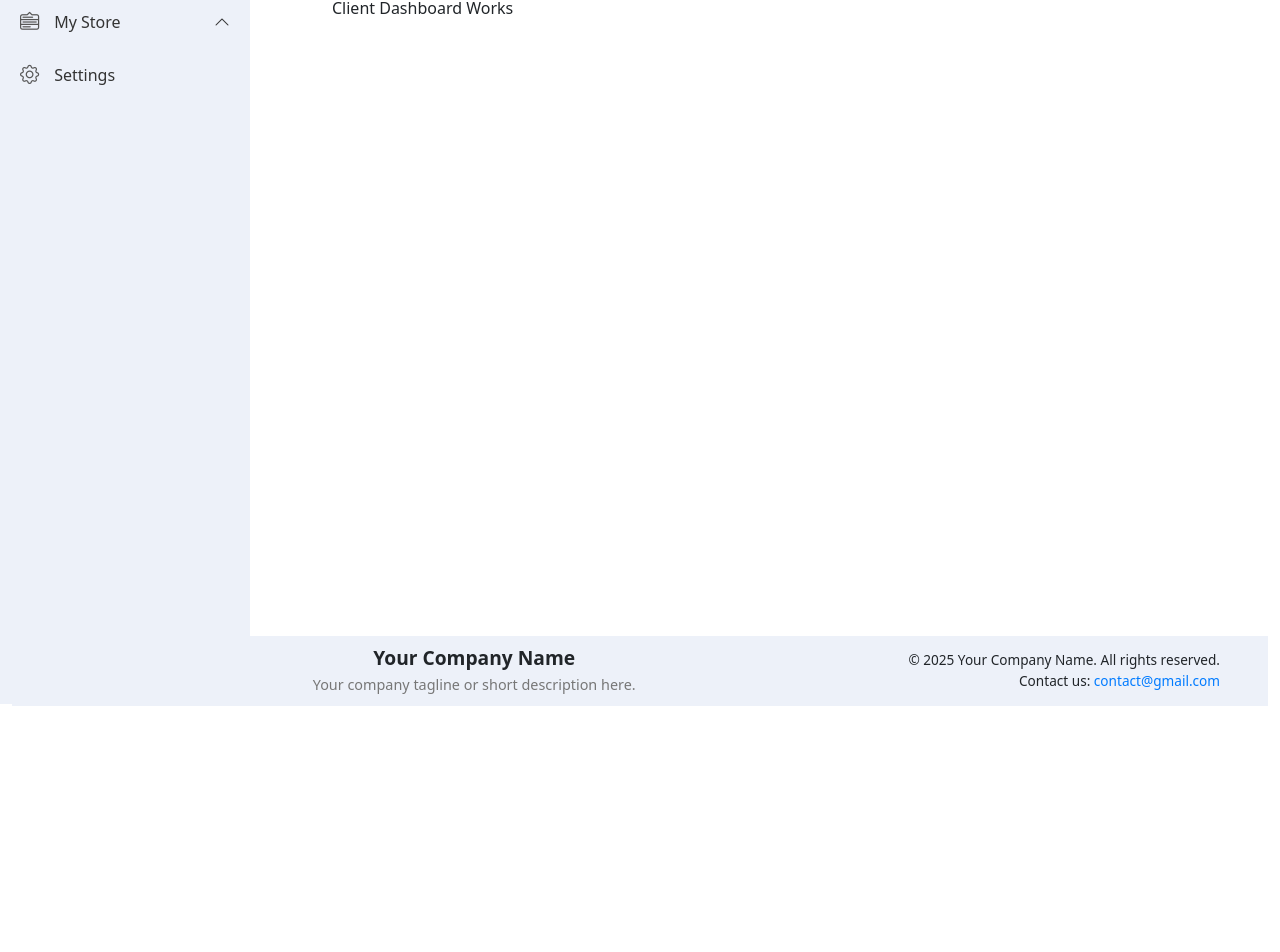
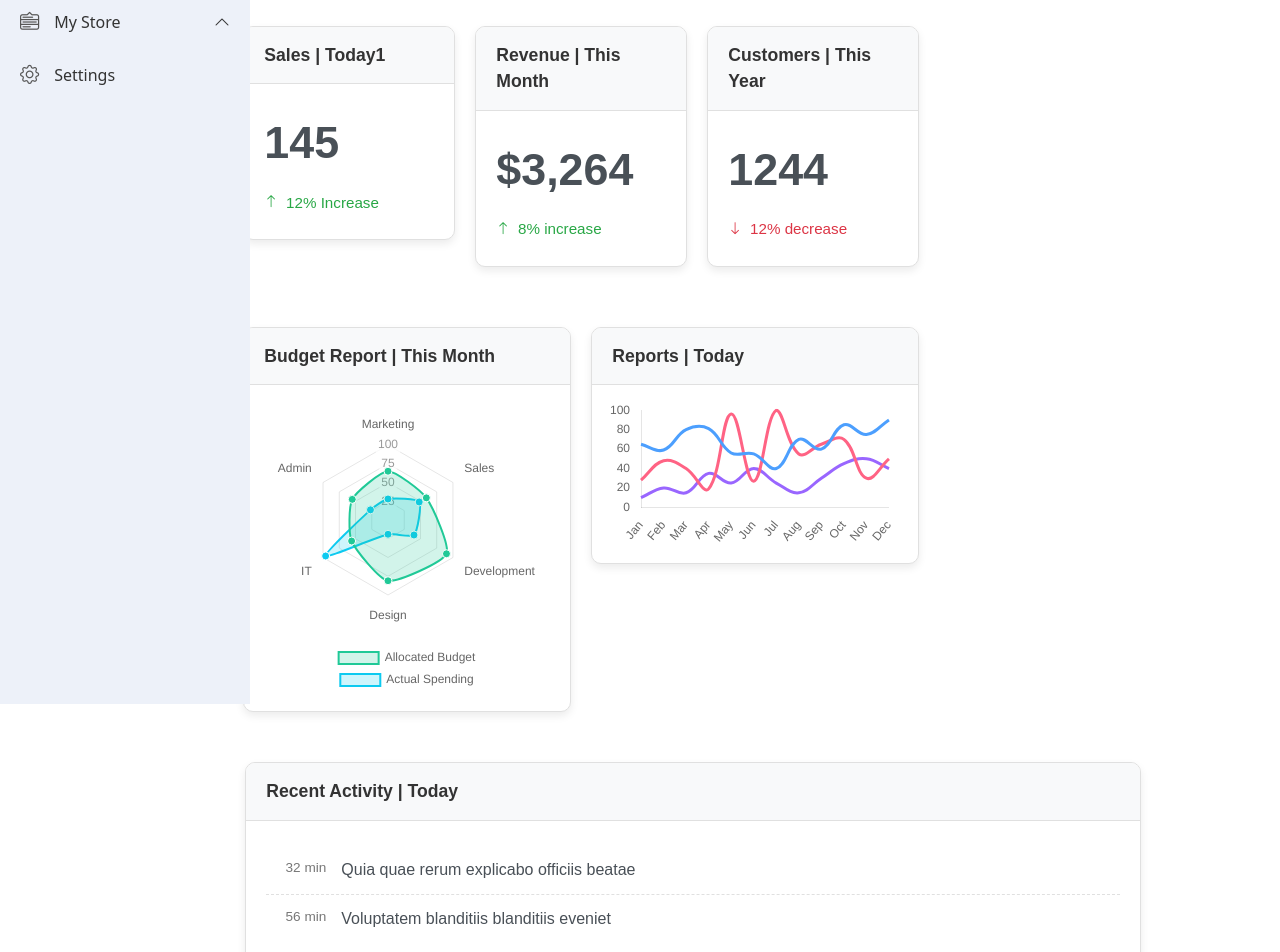
Before and after one commit to Mahfuz-bappy/Inventrixapp, an Angular app: page /storeboard/dashboard in a window 1280 px wide. Shown: the part 96-1048 px from the top of the page. Before the commit the page ends 802 px from the top, so only its background shows below. Built offline with nearby package versions, Linux system fonts and the light colour scheme.

Commit message:
dashb board chart

```diff
--- a/package.json
+++ b/package.json
@@ -21,6 +21,8 @@
     "@ng-select/ng-select": "^14.2.2",
     "bootstrap": "^5.3.3",
     "bootstrap-icons": "^1.11.3",
+    "chart.js": "^4.4.8",
+    "ng2-charts": "^8.0.0",
     "ngx-toastr": "^19.0.0",
     "popper.js": "^1.16.1",
     "rxjs": "~7.8.0",
--- a/src/app/clientdashboard/clientdashboard.component.css
+++ b/src/app/clientdashboard/clientdashboard.component.css
@@ -1,21 +1,123 @@
-.sidebar {
-    width: 250px;
-    background: #f8f9fa;
-    height: 100vh;
-    padding-top: 20px;
-    position: fixed;
-}
-.main-content {
-    margin-left: 260px;
+/* clientdashboard.component.css */
+
+.dashboard-container {
     padding: 20px;
-}
-.card {
-    text-align: center;
-    padding: 15px;
-}
-.top-bar {
-    background: #007bff;
-    color: white;
+    font-family: 'Arial', sans-serif; /* Example font */
+  }
+
+  .row {
+    display: flex;
+    flex-wrap: wrap;
+    margin-bottom: 20px;
+  }
+
+  .col-md-3, .col-md-6 {
+    flex: 1;
     padding: 10px;
-    text-align: center;
-}
+    box-sizing: border-box;
+    max-width: 50%; /* Default for smaller columns */
+  }
+  .col-md-6 {
+    max-width: 100%; /* Default for larger columns */
+  }
+
+
+  .dashboard-card, .dashboard-chart-card {
+    background-color: #ffffff; /* White card background */
+    border-radius: 10px; /* More rounded corners */
+    box-shadow: 0 4px 8px rgba(0, 0, 0, 0.08); /* Softer shadow */
+    overflow: hidden;
+    border: 1px solid #e0e0e0; /* Light border */
+  }
+
+  .card-header {
+    background-color: #f8f9fa; /* Very light gray header */
+    color: #333; /* Dark header text */
+    padding: 15px 20px;
+    text-align: left;
+    font-weight: 600; /* Semi-bold header text */
+    border-bottom: 1px solid #e0e0e0;
+    font-size: 1.1em; /* Slightly larger header font */
+  }
+
+  .card-body {
+    padding: 25px 20px; /* Increased card body padding */
+  }
+
+  .value {
+    font-size: 2.8em; /* Larger value font */
+    font-weight: bold;
+    color: #495057; /* Slightly darker value color */
+    margin-bottom: 15px;
+  }
+
+  .indicator {
+    display: flex;
+    align-items: center;
+    font-size: 0.95em;
+    color: #6c757d; /* Muted indicator color */
+  }
+
+  .indicator.increase {
+    color: #28a745; /* Green for increase */
+  }
+
+  .indicator.decrease {
+    color: #dc3545; /* Red for decrease */
+  }
+
+  .indicator i {
+    margin-right: 8px; /* Increased icon spacing */
+    font-size: 0.9em; /* Slightly smaller indicator icon */
+  }
+
+  .activity-list {
+    list-style: none;
+    padding: 0;
+    margin: 0;
+  }
+
+  .activity-list li {
+    padding: 12px 0; /* Increased activity item padding */
+    border-bottom: 1px dashed #e0e0e0;
+    display: flex;
+    align-items: flex-start;
+  }
+
+  .activity-list li:last-child {
+    border-bottom: none;
+  }
+
+  .time {
+    font-size: 0.85em;
+    color: #777;
+    margin-right: 15px; /* Increased time spacing */
+    flex-shrink: 0;
+    width: 60px; /* Slightly wider time column */
+    text-align: right;
+  }
+
+  .activity-text {
+    flex-grow: 1;
+    font-size: 1em; /* Slightly larger activity text */
+    line-height: 1.5;
+    color: #495057;
+  }
+
+  .dashboard-chart-card .card-body {
+    padding: 15px; /* Adjusted chart card body padding */
+  }
+
+
+  /* Responsive adjustments for smaller screens */
+  @media (max-width: 768px) {
+    .col-md-3, .col-md-6 {
+      max-width: 100%; /* Full width columns on smaller screens */
+    }
+    .row {
+      flex-direction: column; /* Stack rows vertically on smaller screens */
+    }
+    .dashboard-card, .dashboard-chart-card {
+      margin-bottom: 15px; /* Spacing between stacked cards */
+    }
+  }
--- a/src/app/clientdashboard/clientdashboard.component.html
+++ b/src/app/clientdashboard/clientdashboard.component.html
@@ -1,53 +1,99 @@
-Client Dashboard Works
-<!-- <div class="d-flex">
-    <div class="sidebar p-3">
-        <h4 class="text-primary">Shop Name</h4>
-        <ul class="nav flex-column">
-            <li class="nav-item"><a href="#" class="nav-link">Dashboard</a></li>
-            <li class="nav-item"><a href="#" class="nav-link">Sale</a></li>
-            <li class="nav-item"><a href="#" class="nav-link">Sale Return</a></li>
-            <li class="nav-item"><a href="#" class="nav-link">Purchase</a></li>
-            <li class="nav-item"><a href="#" class="nav-link">Expense</a></li>
-            <li class="nav-item"><a href="#" class="nav-link">Net Profit</a></li>
-        </ul>
+<div class="dashboard-container">
+
+
+
+
+
+
+    <div class="col-md-9">
+        <div class="row">
+            <div class="col-md-3">
+                <div class="dashboard-card sales-card">
+                    <div class="card-header">Sales | Today1</div>
+                    <div class="card-body">
+                        <div class="value">145</div>
+                        <div class="indicator increase">
+                            <i class="bi bi-arrow-up"></i> 12% Increase
+                        </div>
+                    </div>
+                </div>
+            </div>
+
+            <div class="col-md-3">
+                <div class="dashboard-card revenue-card">
+                    <div class="card-header">Revenue | This Month</div>
+                    <div class="card-body">
+                        <div class="value">$3,264</div>
+                        <div class="indicator increase">
+                            <i class="bi bi-arrow-up"></i> 8% increase
+                        </div>
+                    </div>
+                </div>
+            </div>
+
+
+
+            <div class="col-md-3">
+                <div class="dashboard-card customers-card">
+                    <div class="card-header">Customers | This Year</div>
+                    <div class="card-body">
+                        <div class="value">1244</div>
+                        <div class="indicator decrease">
+                            <i class="bi bi-arrow-down"></i> 12% decrease
+                        </div>
+                    </div>
+                </div>
+            </div>
+
+
+        </div>
     </div>
-    <div class="main-content">
-        <div class="top-bar">Dashboard - 26-01-2025</div>
-        <div class="row mt-3">
-            <div class="col-md-3">
-                <div class="card bg-primary text-white">Sale: 0</div>
-            </div>
-            <div class="col-md-3">
-                <div class="card bg-success text-white">Sale Return: 0</div>
-            </div>
-            <div class="col-md-3">
-                <div class="card bg-warning text-dark">Purchase: 0</div>
-            </div>
-            <div class="col-md-3">
-                <div class="card bg-danger text-white">Expense: 0</div>
-            </div>
-        </div>
-        <div class="row mt-3">
+    <div class="col-md-3">
+
+
+
+
+    </div>
+    <div class="col-md-9">
+        <div class="row">
             <div class="col-md-6">
-                <div class="card">Total Balance: 0</div>
+                <div class="dashboard-chart-card">
+                    <div class="card-header">Budget Report | This Month</div>
+                    <div class="card-body">
+                        <canvas #myRadarChart width="200" height="200"></canvas>
+                    </div>
+                </div>
             </div>
             <div class="col-md-6">
-                <div class="card">Net Profit: 0</div>
+                <div class="dashboard-chart-card">
+                    <div class="card-header">Reports | Today</div>
+                    <div class="card-body">
+                        <canvas #myLineChart width="400" height="200"></canvas>
+                    </div>
+                </div>
             </div>
+
+
         </div>
-        <h5 class="mt-4">Profitable Products</h5>
-        <table class="table table-bordered">
-            <thead>
-                <tr>
-                    <th>Product Name</th>
-                    <th>Profit</th>
-                </tr>
-            </thead>
-            <tbody>
-                <tr><td>T-shirt</td><td>89%</td></tr>
-                <tr><td>Pant</td><td>70%</td></tr>
-                <tr><td>Blazer</td><td>50%</td></tr>
-            </tbody>
-        </table>
     </div>
-</div> -->
+    <div class="col-md-3"> </div>
+
+
+    <div class="dashboard-card recent-activity-card">
+        <div class="card-header">Recent Activity | Today</div>
+        <div class="card-body">
+            <ul class="activity-list">
+                <li>
+                    <span class="time">32 min</span>
+                    <span class="activity-text">Quia quae rerum explicabo officiis beatae</span>
+                </li>
+                <li>
+                    <span class="time">56 min</span>
+                    <span class="activity-text">Voluptatem blanditiis blanditiis eveniet</span>
+                </li>
+
+
+            </ul>
+        </div>
+    </div>
+</div>
--- a/src/app/layout/client-layout/client-layout.component.html
+++ b/src/app/layout/client-layout/client-layout.component.html
@@ -5,7 +5,7 @@
       </header>
     </div>
     <div class="row">
-      <aside class="col-md-3" [class.col-md-1]="isSidebarCollapsed" [class.col-md-3]="!isSidebarCollapsed">
+      <aside class="col-md-2" [class.col-md-1]="isSidebarCollapsed" [class.col-md-2]="!isSidebarCollapsed">
         <app-sidebar [isSidebarCollapsed]="isSidebarCollapsed"></app-sidebar>
       </aside>
       <main class="col-md-9" [class.col-md-9]="!isSidebarCollapsed" [class.col-md-11]="isSidebarCollapsed">
```
Also changed, not shown: src/app/clientdashboard/clientdashboard.component.ts (+169 -3 lines), 1 other file (tests, documents, lock files or other folders).
